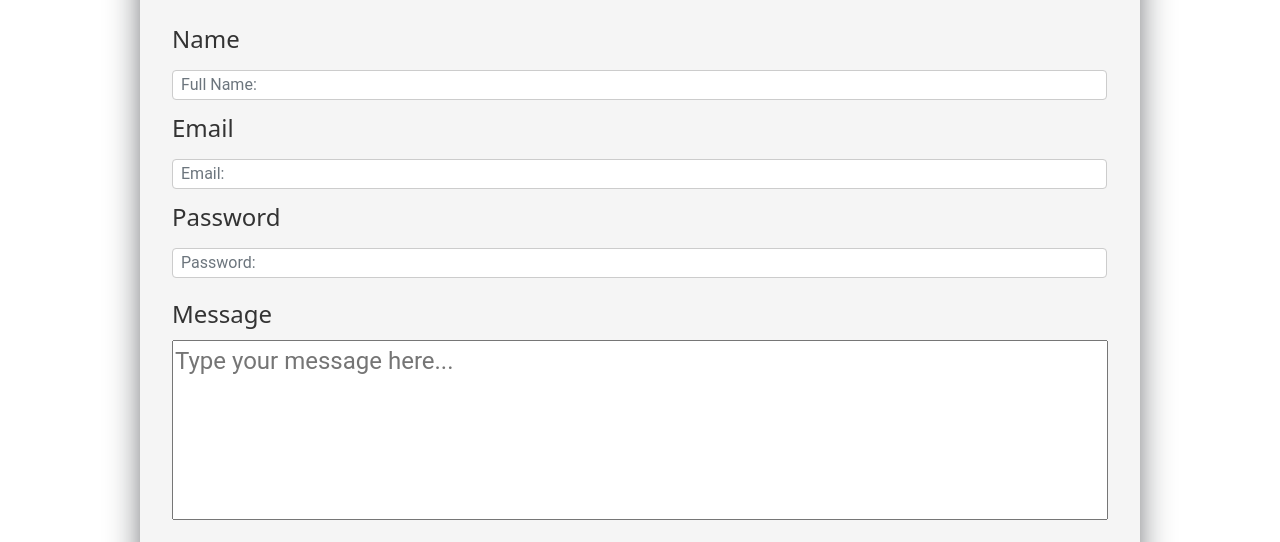
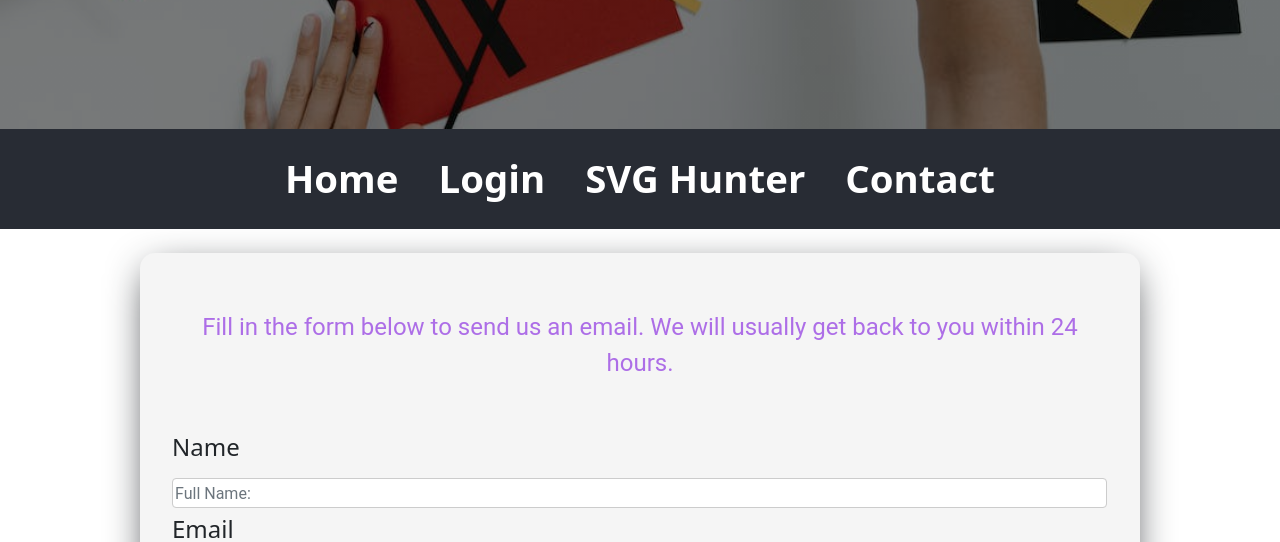
Before and after one commit to trevorerwin/svg-hunter, a React (Create React App) app in the folder client/svg-hunter-app/: page /contact in a window 1280 px wide. Shown: the part 511-1053 px from the top of the page. Built offline with nearby package versions, Linux system fonts and the light colour scheme.

Commit message:
finished styling in forgotPassword createNewPassword and restPassword.css and app.css

```diff
--- a/client/svg-hunter-app/src/App.css
+++ b/client/svg-hunter-app/src/App.css
@@ -65,6 +65,8 @@
 #login-text {
     color: #ad6ee7;
 }
+
+
 
 .login-signup-toggle,
 .forgot-password {
@@ -142,3 +144,11 @@ a.center {
 .login-form .error input[type="password"] {
     text-align: left;
 }
+
+input[type="text"]:focus,
+input[type="password"]:focus,
+input[type="username"]:focus,
+input[type="email"]:focus {
+    box-shadow: 0 0 20px #ad6ee7;
+    border: 2px solid #ad6ee7;
+}
--- a/client/svg-hunter-app/src/Auth/create-new-password.jsx
+++ b/client/svg-hunter-app/src/Auth/create-new-password.jsx
@@ -1,6 +1,7 @@
 import React, { useState, useEffect } from "react";
 import "./resetPassword.css";
 import { useLocation } from "react-router-dom";
+import { Button, Input, Label } from "reactstrap";
 
 const ResetPassword = () => {
   const [username, setUsername] = useState("");
@@ -98,10 +99,18 @@ const ResetPassword = () => {
   };
 
   return (
-        <div className="container">
-            <h1>Change Password</h1>
+    <div className="change-container">
+      <h1 className="text-page">Change Password</h1>
       <form id="changePasswordForm" onSubmit={handleSubmit}>
+        <div
+          className="new-input"
+          style={{ fontSize: "1.5rem", textAlign: "left" }}
+        >
           <label htmlFor="username">Username:</label>
+          <div
+            className="custom"
+            style={{ display: "flex", justifyContent: "center" }}
+          >
             <input
               type="text"
               id="username"
@@ -112,8 +121,15 @@ const ResetPassword = () => {
               className={errors.username ? "error" : ""}
               style={{ textAlign: "left" }}
             />
+          </div>
+        </div>
+
         {errors.username && <p className="error">{errors.username}</p>}
         <br />
+        <div
+          className="new-input"
+          style={{ fontSize: "1.5rem", textAlign: "left" }}
+        >
           <label htmlFor="newPassword">New Password:</label>
           <input
             type={showPassword ? "text" : "password"}
@@ -125,11 +141,15 @@ const ResetPassword = () => {
             className={errors.newPassword ? "error" : ""}
             style={{ textAlign: "left" }}
           />
-                {errors.newPassword && (
-                    <p className="error">{errors.newPassword}</p>
-                )}
+        </div>
+        {errors.newPassword && <p className="error">{errors.newPassword}</p>}
         <br />
+        <div
+          className="new-input"
+          style={{ fontSize: "1.5rem", textAlign: "left" }}
+        >
           <label htmlFor="confirmPassword">Confirm Password:</label>
+          <div className="d-flex justify-content-center">
             <input
               type={showPassword ? "text" : "password"}
               id="confirmPassword"
@@ -140,11 +160,18 @@ const ResetPassword = () => {
               className={errors.confirmPassword ? "error" : ""}
               style={{ textAlign: "left" }}
             />
+          </div>
+        </div>
         {errors.confirmPassword && (
           <p className="error">{errors.confirmPassword}</p>
         )}
         <br />
+        <div
+          className="new-input"
+          style={{ fontSize: "1.5rem", textAlign: "left" }}
+        >
           <label htmlFor="email">Email:</label>
+          <div className="d-flex justify-content-center">
             <input
               type="email"
               id="email"
@@ -156,6 +183,8 @@ const ResetPassword = () => {
             />
             {errors.email && <p className="error">{errors.email}</p>}
             <br />
+          </div>
+        </div>
         {/* <label htmlFor="resetToken">Reset Token:</label>
                 <input
                     disabled
@@ -170,7 +199,12 @@ const ResetPassword = () => {
                 /> */}
 
         <br />
-                <input type="submit" value="Submit" />
+        <input
+          className="submit"
+          id="chagne-color"
+          type="submit"
+          value="Submit"
+        />
       </form>
 
       <div className="togglePassword">
@@ -183,8 +217,7 @@ const ResetPassword = () => {
         />
         <label htmlFor="showPassword">Show Password</label>
       </div>
-
-            <p>
+      <p className="return-to-login-button">
         Return to <a href="http://localhost:3000/auth">Login</a>
       </p>
 
--- a/client/svg-hunter-app/src/Auth/resetPassword.css
+++ b/client/svg-hunter-app/src/Auth/resetPassword.css
@@ -1,34 +1,61 @@
-body {
-    font-family: Arial, sans-serif;
-    background-color: #f5f5f5;
+.change-container {
+    max-width: 500px;
     display: flex;
     justify-content: center;
     align-items: center;
-    height: 100vh;
+    border-radius: 15px;
+    background-color: whitesmoke;
+    box-shadow: 0px 10px 40px -10px;
+    width: 100%;
+    padding: 2rem;
+    margin: 0 auto;
+    flex-direction: column;
+    margin-top: 20px;
 }
 
-.container {
-    width: 400px;
-    padding: 20px;
-    background-color: #fff;
-    box-shadow: 0 2px 4px rgba(0, 0, 0, 0.1);
-    text-align: center;
+
+.submit {
+    background-color: #ad6eef;
+    color: white;
+    margin-top: 20px;
+    display: flex;
+    gap: 2px;
+    width: 30%;
+    align-items: center;
+    justify-content: center;
+    margin: 0 auto;
 }
 
-h1 {
-    color: #333;
+
+.submit:hover {
+    background-color: #ad6ee7;
+    color: #61dafb;
 }
 
-form {
-    margin-top: 20px;
-    text-align: left;
+
+.text-page {
+    text-align: center;
+    color: #ad6ee7;
 }
 
+.togglePassword {
+    margin-top: 10px;
+    display: flex;
+    gap: 5px;
+
+}
+
+/* .move-gap {
+    margin-top: 15px;
+} */
+
+
+/*
 label {
     display: block;
     margin-bottom: 5px;
     color: #333;
-}
+} */
 
 input[type="text"],
 input[type="password"],
@@ -38,8 +65,19 @@ input[type="email"] {
     border: 1px solid #ccc;
     border-radius: 4px;
     height: 30px;
-    padding: 0 8px;
+    transition: all 0.3s ease-in-out;
+    outline: none;
+    padding: 2px 0px 2px 2px;
+    margin: 5px 1px 3px 0px;
 }
+
+input[type="text"]:focus,
+input[type="password"]:focus,
+input[type="email"]:focus {
+    box-shadow: 0 0 20px #ad6ee7;
+    border: 2px solid #ad6ee7;
+}
+
 
 input[type="text"].error,
 input[type="password"].error,
@@ -51,23 +89,23 @@ input[type="checkbox"] {
     margin-top: 10px;
 }
 
-.input-container {
+/* .input-container {
     display: flex;
     flex-direction: column;
     align-items: flex-start;
-}
+} */
 
 .message-container {
     margin-top: 20px;
     text-align: center;
 }
 
-.return-button-container {
+/* .return-button-container {
     display: flex;
     justify-content: center;
     align-items: center;
     flex-wrap: wrap;
-}
+} */
 
 .return-button {
     padding: 10px 20px;
@@ -94,8 +132,11 @@ input[type="checkbox"] {
     border: none;
     border-radius: 4px;
     cursor: pointer;
-    transition: background-color 0.3s ease;
+    /* transition: background-color 0.3s ease; */
     width: 200px;
+    align-items: center;
+    text-align: center;
+    font-size: 1.2rem;
 }
 
 .return-to-login-button:hover {
@@ -106,3 +147,12 @@ input[type="checkbox"] {
 .error {
     color: red;
 }
+
+@media screen and (max-width: 768px) {
+    .change-container {
+        width: 100%;
+        margin: 0 auto;
+        padding: 1rem;
+        flex-direction: column;
+    }
+}
--- a/client/svg-hunter-app/src/Landing/Contact.jsx
+++ b/client/svg-hunter-app/src/Landing/Contact.jsx
@@ -45,7 +45,6 @@ const Contact = () => {
     }
   };
 
-
   return (
     <>
       <br />
@@ -64,13 +63,14 @@ const Contact = () => {
                 back to you within 24 hours.
               </p>
             </div>
-            <div className="form-center"
+            <div
+              className="form-center"
               style={{ fontSize: "1.5rem", textAlign: "left" }}
             >
               <Label>Name</Label>
               <div className="d-flex justify-content-center">
                 <Input
-                  className="input-field"
+                  className="custom-input"
                   placeholder="Full Name:"
                   required
                   type="text"
@@ -88,7 +88,7 @@ const Contact = () => {
               <Label>Email</Label>
               <div className="d-flex justify-content-center">
                 <Input
-                  className="input-field"
+                  className="custom-input"
                   placeholder="Email:"
                   required
                   type="email"
@@ -106,7 +106,7 @@ const Contact = () => {
               <Label>Password</Label>
               <div className="d-flex justify-content-center">
                 <Input
-                  className="input-field"
+                  className="custom-input"
                   placeholder="Password:"
                   required
                   type="text"
@@ -124,7 +124,7 @@ const Contact = () => {
               <Label>Message</Label>
               <div className="d-flex justify-content-center">
                 <textarea
-                  className="message-field"
+                  className="custom-textarea"
                   placeholder="Type your message here..."
                   required
                   name="message"
--- a/client/svg-hunter-app/src/styles/Contact.css
+++ b/client/svg-hunter-app/src/styles/Contact.css
@@ -11,23 +11,6 @@
     padding: 2rem;
     margin: 0 auto;
     flex-direction: column;
-}
-
-.input-field {
-    width: 100%;
-    height: 50px;
-    font-family: "Roboto";
-    font-size: 1.5rem;
-    margin-bottom: 20px;
-    ;
-}
-
-.message-field {
-    width: 100%;
-    resize: none;
-    height: 180px;
-    font-family: "Roboto";
-    font-size: 1.5rem;
 }
 
 .form-header {
@@ -49,12 +32,15 @@
 .custom-input {
     width: 100%;
     padding: 0.5rem;
-    margin-bottom: 1rem;
     border: 2px solid #aeb5bf;
     border-radius: 4px;
     font-size: 1rem;
     outline: none;
     transition: all 0.3s ease-in-out;
+    height: 50px;
+    font-family: "Roboto";
+    margin-bottom: 20px;
+
 }
 
 .custom-input:focus {
@@ -73,6 +59,8 @@
     resize: none;
     transition: all 0.3s ease-in-out;
     box-shadow: none;
+    height: 180px;
+    font-family: "Roboto";
 }
 
 .custom-textarea:focus,
```
Also changed, not shown: client/svg-hunter-app/src/Auth/ForgotPassword.jsx (+6 -6 lines). Lines whose indentation alone changed are shown as unchanged.
